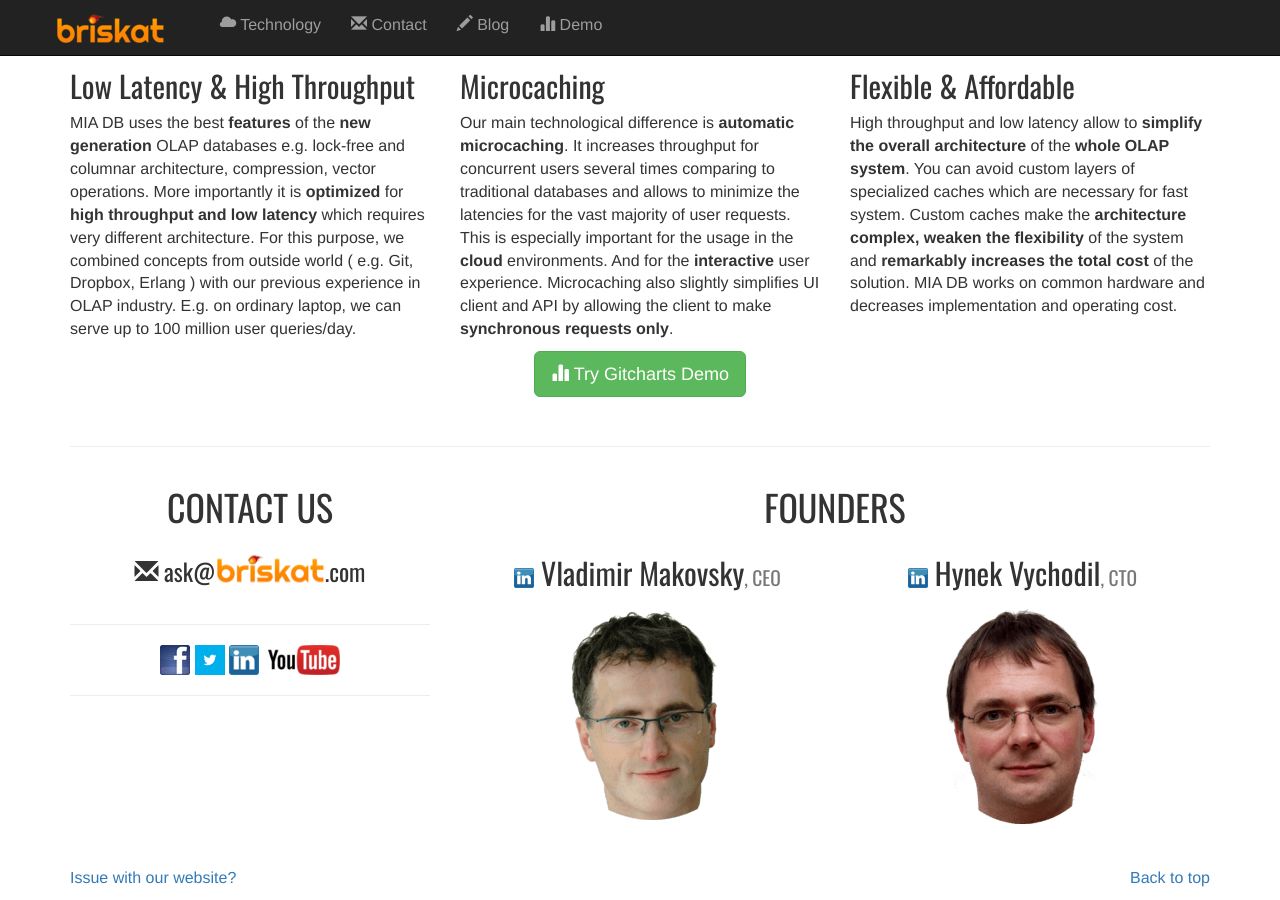
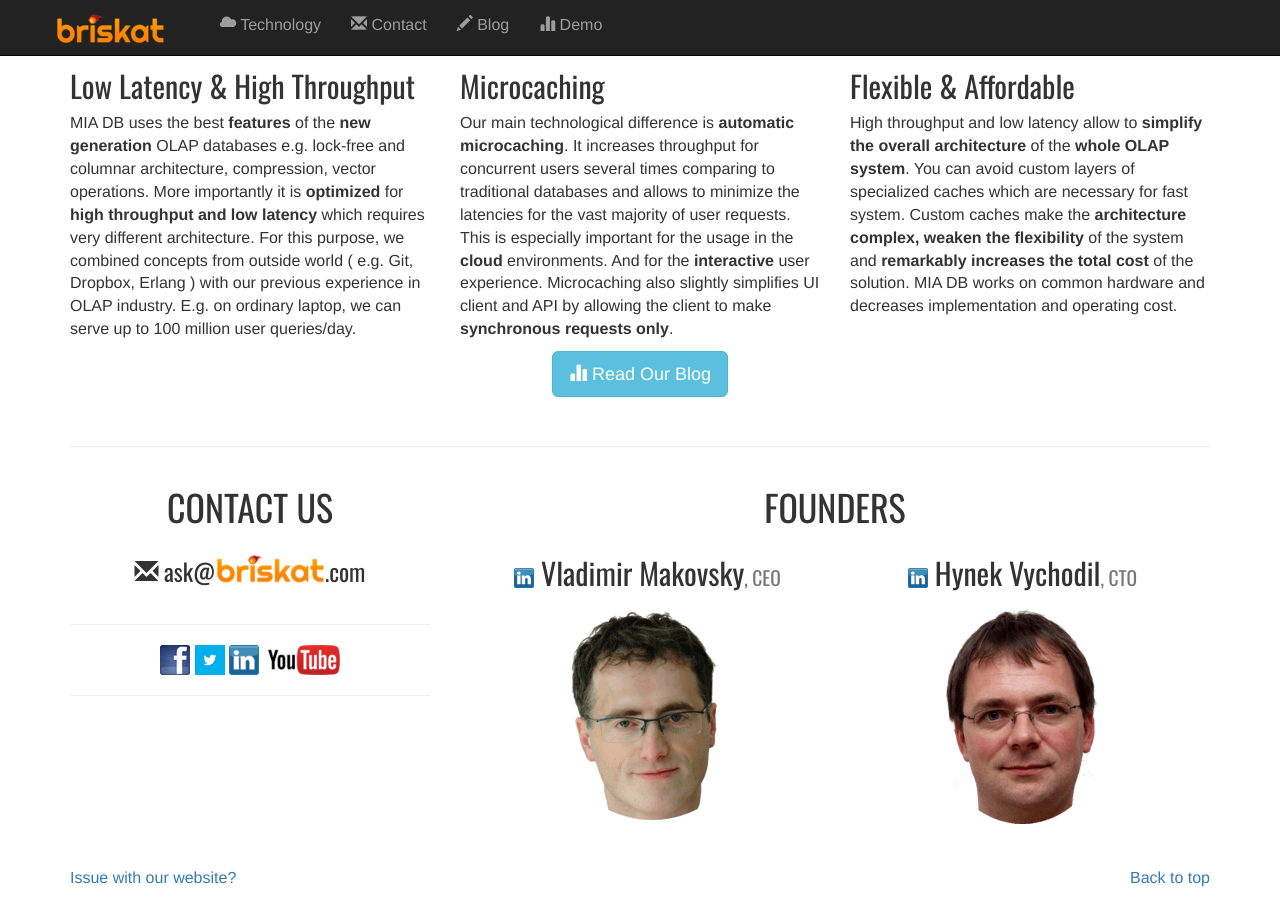
Before and after one commit to briskat/briskat.github.io, a Jekyll site: the page built from index.html, in a window 1280 px wide and 900 px high, scrolled down 1015 px. Built offline with Jekyll 4.4.1, drawn with Linux system fonts in a browser that asks for light colours; nearby versions of some CDN libraries; Markdown is read by kramdown in place of the engine named in the settings.

Commit message:
Change button on main page

```diff
--- a/index.html
+++ b/index.html
@@ -124,8 +124,8 @@ Analytics for websites with high traffic.
 
 <div class="row">
 	<center>
-	<a class="btn btn-success btn-lg" href="http://gitcharts.briskat.com:8080/dashboard/Rails?days=5" role="button">
-	<span class="glyphicon glyphicon glyphicon-stats" aria-hidden="true"></span> Try Gitcharts Demo</a>
+	<a class="btn btn-info btn-lg" href="http://www.briskat.com/blog.html" role="button">
+	<span class="glyphicon glyphicon-stats" aria-hidden="true"></span> Read Our Blog </a>
 	</center>
 </div>
 <div class="row"><div class="col-lg-12"><h3 class="page-header"></h3></div></div>
```
